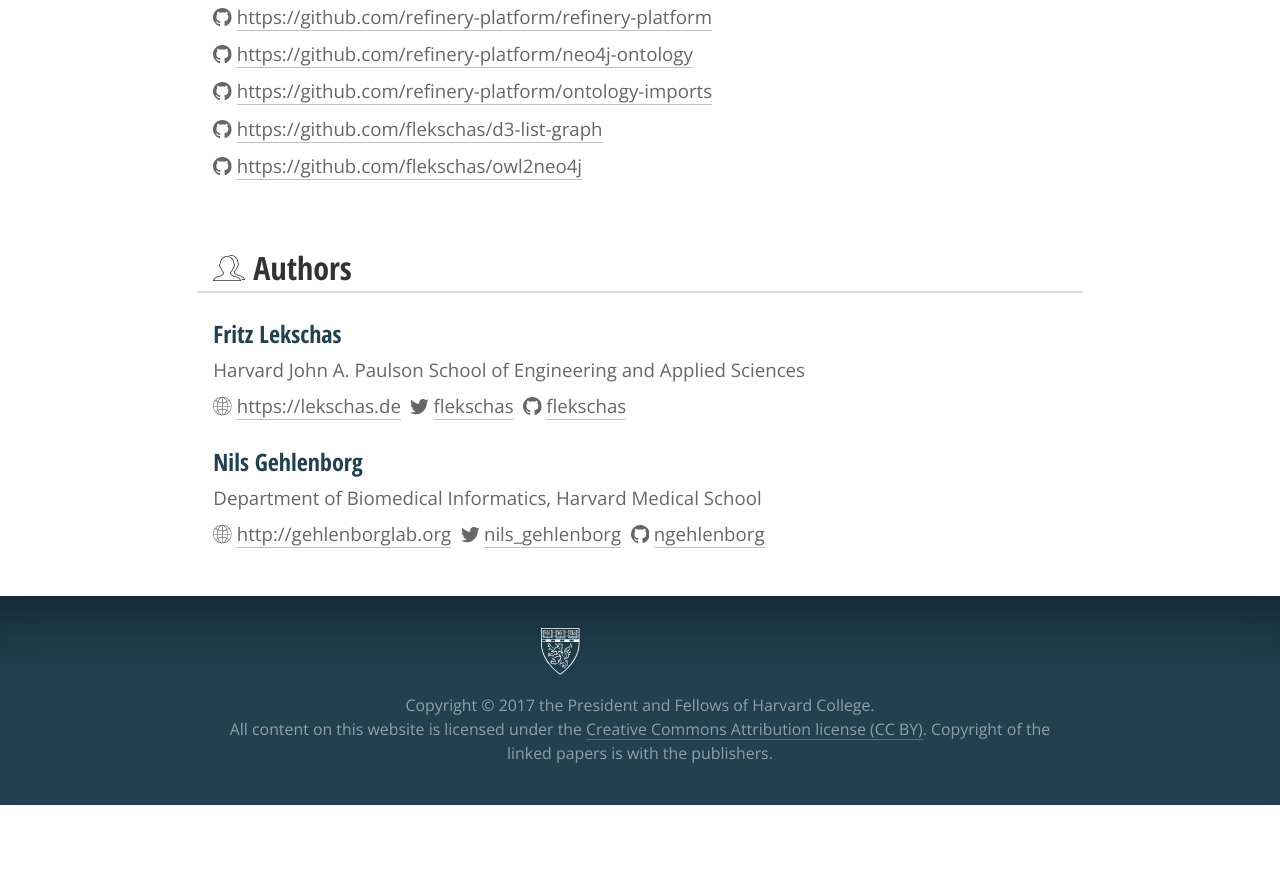
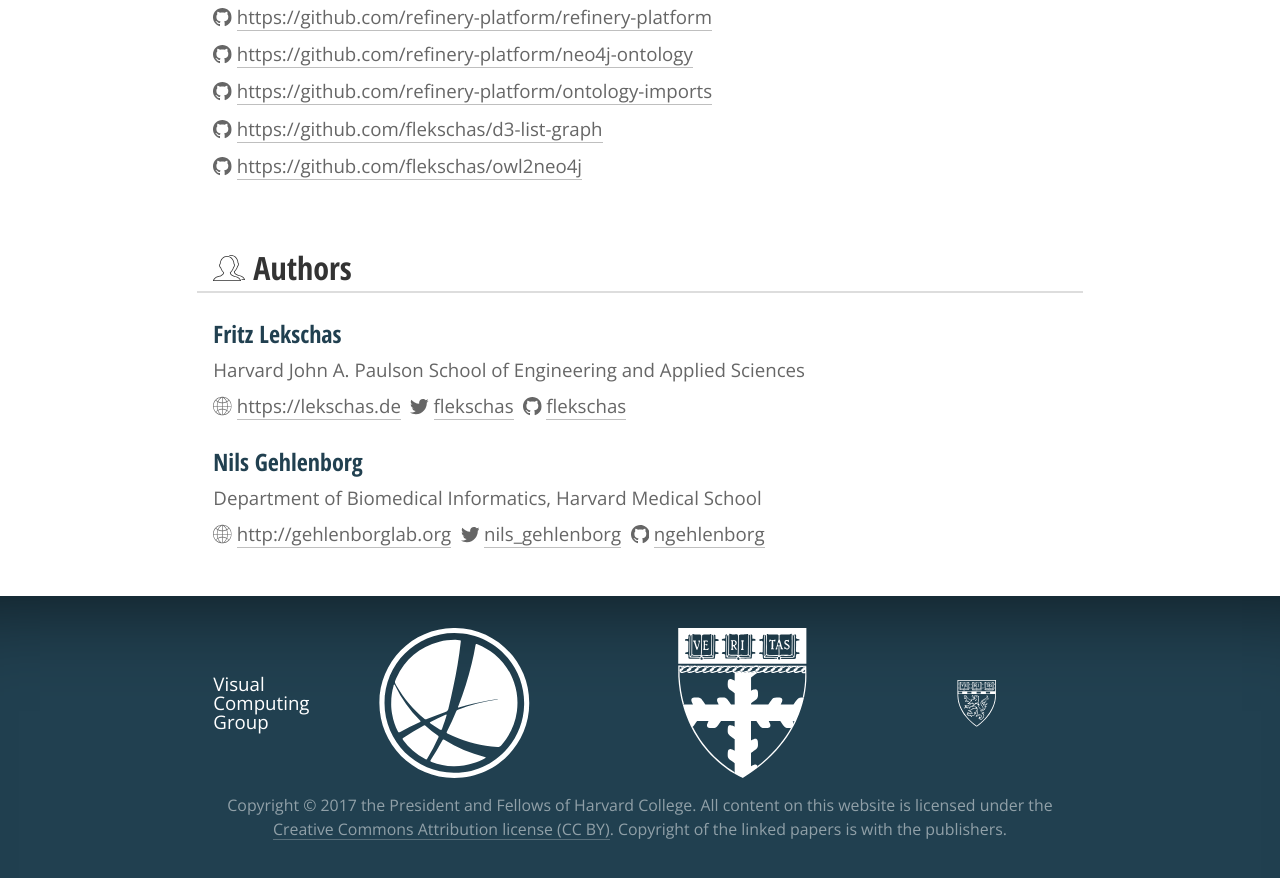
Before and after one commit to flekschas/project-sbb, a website built with webpack: page src/index.html in a window 1280 px wide. Shown: the part 4259-5137 px from the top of the page. Before the commit the page ends 5064 px from the top, so only its background shows below. Built offline with nearby package versions, Linux system fonts and the light colour scheme; files whose address does not match are found by name; what medium-zoom would draw is missing.

Commit message:
Fix footer

```diff
--- a/src/index.html
+++ b/src/index.html
@@ -454,25 +454,33 @@
 
     <footer id="footer">
       <div class="content">
-        <div class="centered">
+        <div class="flex-c flex-jc-c flex-a-c">
+          <div class="vcg-name flex-c flex-d-c">
+            <span>Visual</span>
+            <span>Computing</span>
+            <span>Group</span>
+          </div>
+          <svg class="logo-vcg">
+            <use
+              xmlns:xlink="http://www.w3.org/1999/xlink"
+              xlink:href="images/icons.svg#harvard-vcg"></use>
+          </svg>
+          <svg class="logo-seas">
+            <use
+              xmlns:xlink="http://www.w3.org/1999/xlink"
+              xlink:href="images/icons.svg#harvard-seas"></use>
+          </svg>
           <svg class="logo-hms">
             <use
               xmlns:xlink="http://www.w3.org/1999/xlink"
               xlink:href="images/icons.svg#harvard-hms"></use>
           </svg>
-          <svg class="logo-dbmi">
-            <use
-              xmlns:xlink="http://www.w3.org/1999/xlink"
-              xlink:href="images/icons.svg#harvard-hms-dbmi"></use>
-          </svg>
         </div>
         <p class="centered m-t-1 copyright">
-        Copyright &copy; 2017 the President and Fellows of Harvard College.<br/>All content on this website is licensed under the <a href="http://creativecommons.org/licenses/by/4.0/legalcode" target="_blank">Creative Commons Attribution license (CC BY)</a>. Copyright of the linked papers is with the publishers.
+        Copyright &copy; 2017 the President and Fellows of Harvard College. All content on this website is licensed under the <a href="http://creativecommons.org/licenses/by/4.0/legalcode" target="_blank">Creative Commons Attribution license (CC BY)</a>. Copyright of the linked papers is with the publishers.
         </p>
       </div>
     </footer>
   </div>
-
-  <script src="index.js"></script>
 </body>
 </html>
```
